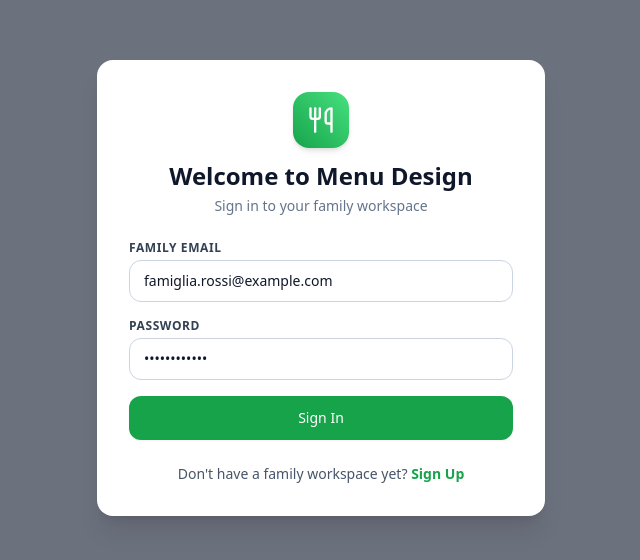
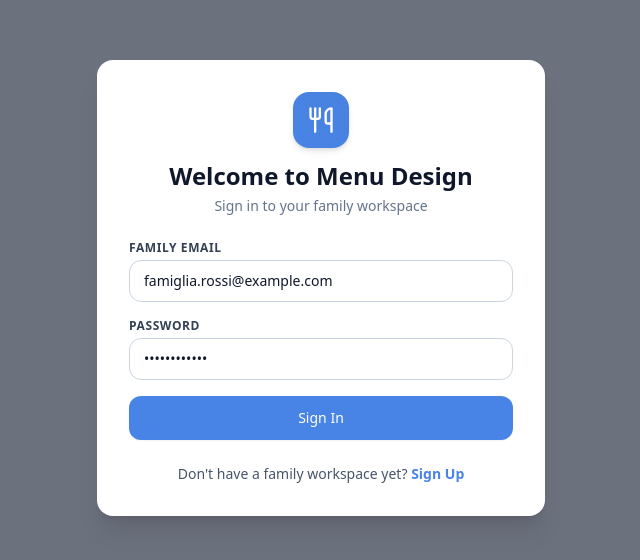
Before and after one commit to mrclttnz/menu-family-planner, a React (Vite) app in the folder frontend/: page / in a window 1280 px wide. Shown: the part 112-672 px from the top of the page, without its empty margins (319-959 px from the left). Built offline with nearby package versions, Linux system fonts and the light colour scheme.

Commit message:
feat(theme): set light royal blue (#4884e5) as default theme, replace indigo, add forest green (#16a34a) (#12)

```diff
--- a/frontend/src/index.css
+++ b/frontend/src/index.css
@@ -3,16 +3,16 @@
 @tailwind utilities;
 
 :root {
-  --color-brand-50: 240 253 244;
-  --color-brand-100: 220 252 231;
-  --color-brand-200: 187 247 208;
-  --color-brand-300: 134 239 172;
-  --color-brand-400: 74 222 128;
-  --color-brand-500: 34 197 94;
-  --color-brand-600: 22 163 74;
-  --color-brand-700: 21 128 61;
-  --color-brand-800: 22 101 52;
-  --color-brand-900: 20 83 45;
+  --color-brand-50: 243 246 252;
+  --color-brand-100: 222 232 247;
+  --color-brand-200: 188 208 240;
+  --color-brand-300: 135 172 232;
+  --color-brand-400: 72 130 224;
+  --color-brand-500: 31 101 214;
+  --color-brand-600: 72 132 229;
+  --color-brand-700: 17 67 146;
+  --color-brand-800: 12 50 111;
+  --color-brand-900: 7 33 74;
 }
 
 body {
--- a/frontend/src/locales/en.json
+++ b/frontend/src/locales/en.json
@@ -337,17 +337,15 @@
     "preview": "Shades Preview",
     "active_theme": "Active Theme",
     "select_theme": "Customize UI theme and colors",
-    "emerald": "Emerald Green (Default)",
-    "light_royal_blue": "Light Royal Blue",
+    "light_royal_blue": "Light Royal Blue (Default)",
+    "forest_green": "Forest Green",
+    "blue": "Ocean Blue",
     "teal": "Teal / Turquoise",
-    "blue": "Ocean Blue",
-    "indigo": "Indigo",
     "purple": "Purple",
     "pink": "Pink / Fuchsia",
     "red": "Ruby Red",
     "orange": "Orange",
     "amber": "Amber",
-    "lime": "Forest Green",
     "slate": "Slate Gray"
   }
 }
--- a/frontend/src/locales/it.json
+++ b/frontend/src/locales/it.json
@@ -337,17 +337,15 @@
     "preview": "Anteprima Sfumature",
     "active_theme": "Tema Attivo",
     "select_theme": "Personalizza tema e colori interfaccia",
-    "emerald": "Verde Smeraldo (Default)",
-    "light_royal_blue": "Blu Reale Chiaro",
+    "light_royal_blue": "Blu Reale Chiaro (Default)",
+    "forest_green": "Verde Foresta",
+    "blue": "Blu Oceano",
     "teal": "Turchese / Ottanio",
-    "blue": "Blu Oceano",
-    "indigo": "Indaco",
     "purple": "Viola",
     "pink": "Rosa / Fucsia",
     "red": "Rosso Rubino",
     "orange": "Arancione",
     "amber": "Ambra",
-    "lime": "Verde Bosco",
     "slate": "Grigio Ardesia"
   }
 }
--- a/frontend/src/themeUtils.ts
+++ b/frontend/src/themeUtils.ts
@@ -4,21 +4,19 @@ export interface ThemePreset {
   hex: string
 }
 
-export const DEFAULT_THEME_HEX = '#16a34a'
+export const DEFAULT_THEME_HEX = '#4884e5'
 export const THEME_STORAGE_KEY = 'menu_design_theme_color'
 
 export const THEME_PRESETS: ThemePreset[] = [
-  { id: 'emerald', nameKey: 'theme.emerald', hex: '#16a34a' },
   { id: 'light_royal_blue', nameKey: 'theme.light_royal_blue', hex: '#4884e5' },
+  { id: 'forest_green', nameKey: 'theme.forest_green', hex: '#16a34a' },
   { id: 'blue', nameKey: 'theme.blue', hex: '#2563eb' },
-  { id: 'indigo', nameKey: 'theme.indigo', hex: '#4f46e5' },
   { id: 'teal', nameKey: 'theme.teal', hex: '#0d9488' },
   { id: 'purple', nameKey: 'theme.purple', hex: '#7c3aed' },
   { id: 'pink', nameKey: 'theme.pink', hex: '#db2777' },
   { id: 'red', nameKey: 'theme.red', hex: '#dc2626' },
   { id: 'orange', nameKey: 'theme.orange', hex: '#ea580c' },
   { id: 'amber', nameKey: 'theme.amber', hex: '#d97706' },
-  { id: 'lime', nameKey: 'theme.lime', hex: '#65a30d' },
   { id: 'slate', nameKey: 'theme.slate', hex: '#475569' },
 ]
 
```
